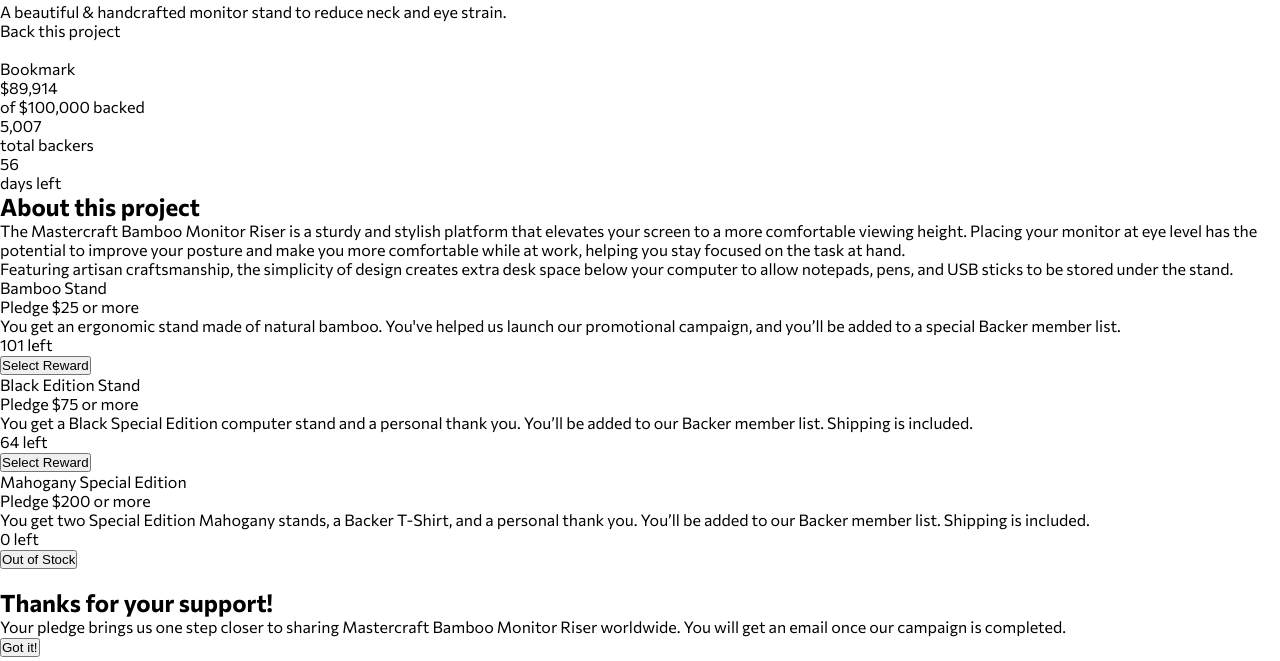
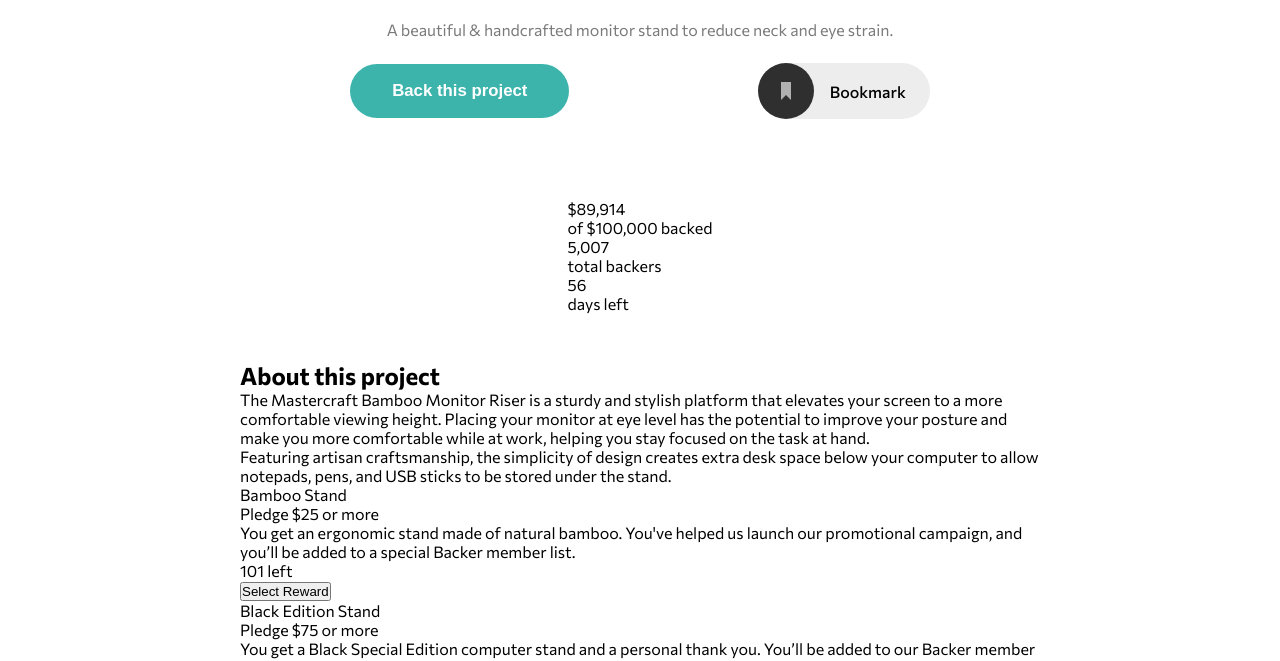
Before and after one commit to gwtpraveen/crowfunding-product-page, a website built with webpack: page src/template.html in a window 1280 px wide. Shown: the part 377-1038 px from the top of the page. Built offline with nearby package versions, Linux system fonts and the light colour scheme.

Commit message:
complete section1

```diff
--- a/src/index.js
+++ b/src/index.js
@@ -1,5 +1,6 @@
 import "./styles/main.scss";
 
+// navigation bar
 const navEl = document.getElementById("nav");
 const hamburgerIcon = document.querySelector(".hamburger-icon");
 const closeIcon = document.querySelector(".close-icon");
@@ -11,3 +12,17 @@
 closeIcon.addEventListener("click", () => {
     navEl.classList.remove("open");
 });
+
+
+// bookmark button
+const bookmarkEl = document.querySelector(".bookmark");
+
+bookmarkEl.addEventListener("click", () => {
+    if (bookmarkEl.classList.contains("bookmarked")) {
+        bookmarkEl.classList.remove("bookmarked");
+        bookmarkEl.lastElementChild.textContent = "Bookmark";
+    } else {
+        bookmarkEl.classList.add("bookmarked");
+        bookmarkEl.lastElementChild.textContent = "Bookmarked";
+    }
+})
--- a/src/styles/main.scss
+++ b/src/styles/main.scss
@@ -1,7 +1,10 @@
 @use "global" as *;
 @import url('https://fonts.googleapis.com/css2?family=Commissioner:wght@400;500;700&display=swap');
 
+// ###################
 // reset
+// ####################
+
 *, *::after, *::before {
     box-sizing: border-box;
     margin: 0;
@@ -12,11 +15,33 @@
     font-family: 'Commissioner', sans-serif;
 }
 
-// hero section
+// #################
+// common styles
+// ################
+
+.btn {
+    padding: 1em 2em;
+    background-color: $color-moderate-cyan;
+    color: #fff;
+    font-weight: 700;
+    border-radius: 10em;
+    border: none;
+    font-size: 1.05rem;
+    cursor: pointer;
+    transition: 250ms ease-in;
+
+    &:hover {
+        background-color: $color-dark-cyan;
+    }
+}
+
+// ##################
+// header section (background picture)
+// ###################
 
 .header {
-    height: 350px;
-    background-image: url("../images/image-hero-desktop.jpg");
+    height: 400px;
+    background-image: url("../images/image-hero-mobile.jpg");
     background-position: center center;
     background-size: cover;
     background-repeat: no-repeat;
@@ -77,6 +102,8 @@
 
 @media (min-width: 640px) {
     .header {
+        height: 350px;
+        background-image: url("../images/image-hero-desktop.jpg");
         .nav {
             .links {
                 display: flex;
@@ -91,3 +118,136 @@
         }
     }
 }
+
+// ##########################
+// main section
+// #########################
+
+.main {
+    position: absolute;
+    top: 320px;
+    max-width: 800px;
+    width: 90%;
+    left: 50%;
+    transform: translateX(-50%);
+
+    // ###############
+    // top section
+    // #################
+    .main-top-section {
+        background-color: rgb(255, 255, 255);
+        padding: 2rem 1rem;
+        border-radius: 10px;
+        position: relative;
+        text-align: center;
+        .mastercraft-icon {
+            position: absolute;
+            left: 50%;
+            top: 0%;
+            transform: translate(-50%, -50%);
+        }
+
+        .h1 {
+            margin-top: 2rem;
+        }
+
+        &-discription {
+            margin: 1.5rem 0;
+            color: $color-dark-gray;
+        }
+
+        .bookmark-div {
+            display: flex;
+            align-items: center;
+            justify-content: space-around;
+
+            .btn {
+                padding: 1em 2.5em;
+            }
+
+            .bookmark {
+                display: flex;
+                align-items: center;
+                border-radius: 35px;
+                background-color: rgb(237, 237, 237);
+                cursor: pointer;
+
+                .bookmark-text {
+                    display: none;
+                    font-weight: 500;
+                    padding: 0 1.5rem 0 1rem;
+                }
+
+                svg {
+                    circle, path, bookmark-text {
+                        transition: 250ms ease-in;
+                    }
+                }
+
+                &:hover {
+                    svg {
+                        circle {
+                            fill: rgb(90, 84, 76);
+                        }
+
+                        path {
+                            fill: #fff;
+                        }
+                    }
+                    .bookmark-text {
+                        color: rgb(90, 84, 76);;
+                    }
+                }
+            }
+
+            .bookmark.bookmarked {
+                svg {
+                    circle {
+                        fill: $color-dark-cyan;
+                    }
+
+                    path {
+                        fill: #fff;
+                    }
+                }
+                .bookmark-text {
+                    color: $color-dark-cyan;
+                }
+            }
+        }
+    }
+
+    // #################################
+    // Details section (middle section)
+    // #################################
+
+    .middle-section {
+        background-color: #fff;
+        border-radius: 10px;
+        margin: 1rem 0;
+        padding: 2rem 1rem;
+        .details-div {
+            display: grid;
+            grid-template-areas: "1fr""1fr""1fr";
+            justify-content: center;
+            align-items: center;
+        }
+    }
+
+}
+
+@media (min-width: 640px) {
+    .main {
+        top: 280px;
+
+        .main-top-section {
+            .bookmark-div {
+                .bookmark {
+                    .bookmark-text {
+                        display: block;
+                    }
+                }
+            }
+        }
+    }
+}
--- a/src/template.html
+++ b/src/template.html
@@ -20,21 +20,22 @@
         </nav>
     </header>
 
-    <main>
-        <section>
-            <h1>Mastercraft Bamboo Monitor Riser</h1>
-            <p>A beautiful & handcrafted monitor stand to reduce neck and eye strain.</p>
-            <div>
-                <p>Back this project</p>
-                <div>
-                    <img src="" alt="">
-                    <p>Bookmark</p>
+    <main class="main">
+        <section class="main-top-section">
+            <img src="./images/logo-mastercraft.svg" alt="mastercraft icon" class="mastercraft-icon">
+            <h1 class="h1">Mastercraft Bamboo Monitor Riser</h1>
+            <p class="main-top-section-discription">A beautiful & handcrafted monitor stand to reduce neck and eye strain.</p>
+            <div class="bookmark-div">
+                <button class="btn">Back this project</button>
+                <div class="bookmark">
+                    <svg width="56" height="56" xmlns="http://www.w3.org/2000/svg"><g fill="none" fill-rule="evenodd"><circle fill="#2F2F2F" cx="28" cy="28" r="28"/><path fill="#B1B1B1" d="M23 19v18l5-5.058L33 37V19z"/></g></svg>
+                    <p class="bookmark-text">Bookmark</p>
                 </div>
             </div>
         </section>
 
-        <section>
-            <div>
+        <div class="middle-section">
+            <div class="details-div">
                 <div>
                     <p>$89,914</p>
                     <p>of $100,000 backed</p>
@@ -52,7 +53,7 @@
             <div>
                 <!-- progress bar -->
             </div>
-        </section>
+        </div>
 
         <section>
             <h2>About this project</h2>
@@ -107,7 +108,7 @@
     </main>
 
     <!-- sucess section  -->
-    <section>
+    <section style="display: none;">
         <img src="" alt="">
         <h2>Thanks for your support!</h2>
         <p>
@@ -116,7 +117,7 @@
         <button>Got it!</button>
     </section>
 
-    <section>
+    <section style="display: none;">
         <h2>Back this project</h2>
         <p>Want to support us in bringing Mastercraft Bamboo Monitor Riser out in the world?</p>
 
```
